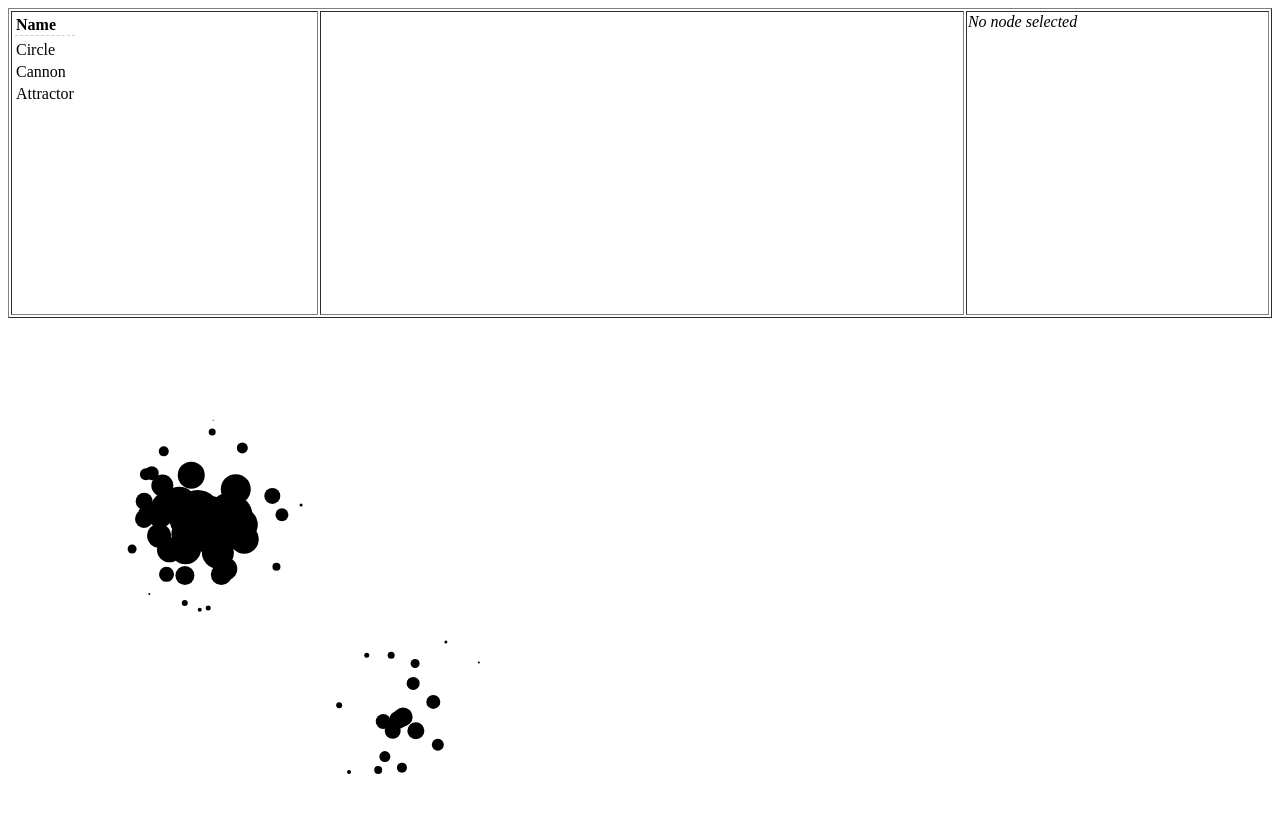
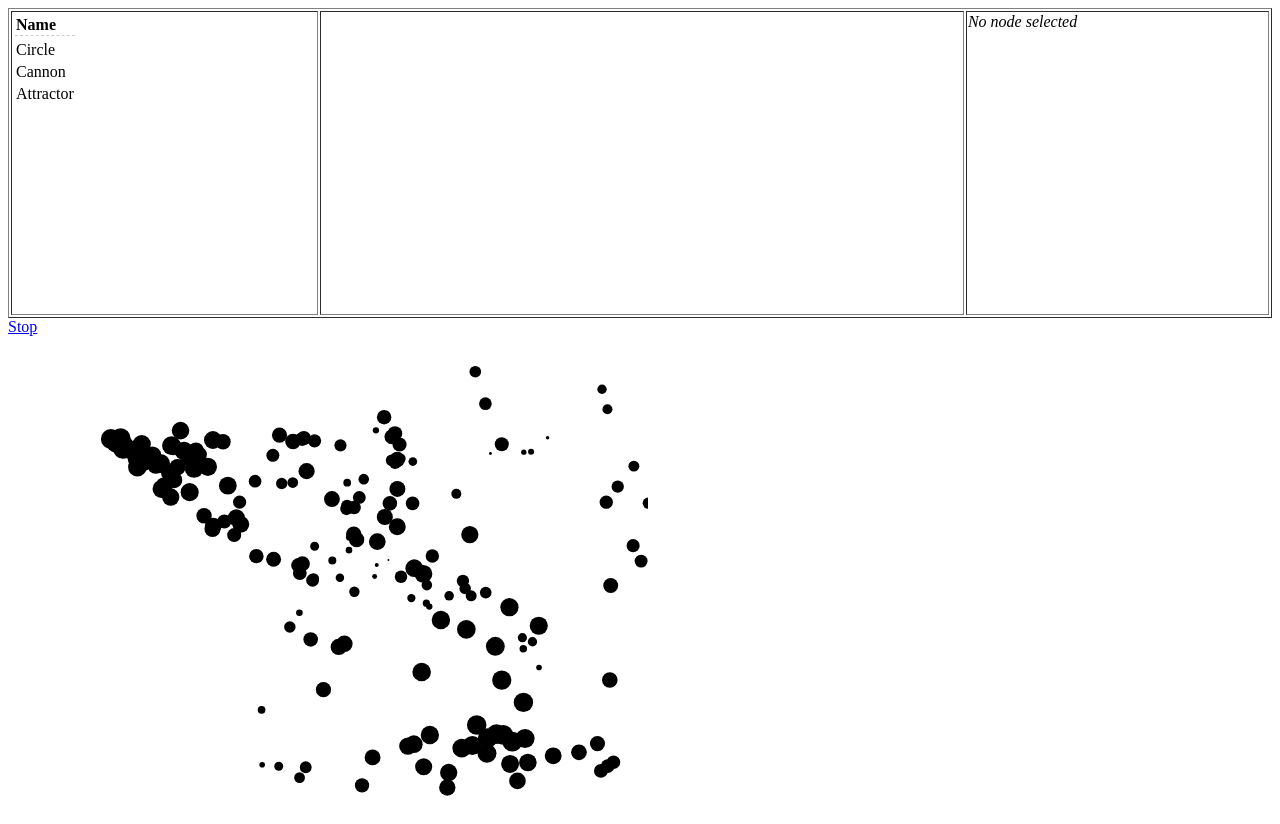
Before and after one commit to daeken/demoeffects, a plain HTML site: page ParticleMan/index.html in a window 1280 px wide. Drawn offline with Linux system fonts and the light colour scheme.

Commit message:
Attractors.

```diff
--- a/ParticleMan/index.html
+++ b/ParticleMan/index.html
@@ -29,6 +29,8 @@
 			</table>
 		</div>
 
+		<a href="javascript:stop()">Stop</a><br />
+
 		<canvas id="c" width="640" height="480">
 	</body>
 </html>
--- a/ParticleMan/particles.js
+++ b/ParticleMan/particles.js
@@ -1,4 +1,10 @@
+var interval;
+function stop() {
+	clearInterval(interval);
+}
+
 function emitter(x, y, speed, frequency, lifetime) {
+	this.type = emitter;
 	this.x = x;
 	this.y = y;
 	this.speed = speed;
@@ -14,7 +20,41 @@ emitter.prototype.update = function() {
 	this.parent.add(new particle(this.x, this.y, dx, dy, this.lifetime));
 };
 
+function attractor(x, y, gravity) {
+	this.type = attractor;
+	this.x = x;
+	this.y = y;
+	this.gravity = gravity;
+	for(name in this)
+		console.log(name);
+}
+
+attractor.prototype.update = function() {
+	var sthis = this;
+	this.parent.each(
+		function(elem) {
+			if(elem.type != particle) return;
+
+			var dx = elem.x - sthis.x;
+			var dy = elem.y - sthis.y;
+			var power = sthis.gravity / Math.sqrt(dx*dx + dy*dy);
+
+			elem.x -= dx * power;
+			elem.y -= dy * power;
+			if(elem.x < sthis.x || elem.sx > 0)
+				elem.sx += power;
+			else
+				elem.sx -= power;
+			if(elem.x < sthis.y || elem.sy > 0)
+				elem.sy += power;
+			else
+				elem.sy -= power;
+		}
+	);
+};
+
 function particle(x, y, sx, sy, lifetime) {
+	this.type = particle;
 	this.x = x;
 	this.y = y;
 	this.sx = sx;
@@ -26,15 +66,13 @@ particle.prototype.update = function() {
 	this.x += this.sx;
 	this.y += this.sy;
 	if(this.lifetime-- == 0) {
-		console.log(this.parent.elements.length);
 		this.parent.remove(this);
-		console.log(this.parent.elements.length);
 	}
 };
 
 particle.prototype.draw = function() {
 	this.parent.ctx.beginPath();
-	this.parent.ctx.arc(this.x, this.y, this.lifetime / 2, 0, Math.PI*2, true);
+	this.parent.ctx.arc(this.x, this.y, Math.sqrt(this.lifetime), 0, Math.PI*2, true);
 	this.parent.ctx.fill();
 };
 
@@ -46,11 +84,12 @@ function particleSystem(id) {
 	this.removed = false;
 	this.elements = [];
 
-	this.add(new emitter(200, 200, 2, 1, 50));
-	this.add(new emitter(400, 400, 5, 1, 20));
+	this.add(new emitter(100, 100, 2, 1, 100));
+	this.add(new attractor(400, 200, 4));
+	this.add(new emitter(500, 400, 5, 1, 100));
 
 	var sthis = this;
-	setInterval(function() { sthis.loop() }, 1000 / 60);
+	interval = setInterval(function() { sthis.loop() }, 1000 / 60);
 }
 
 particleSystem.prototype.add = function(element) {
```
